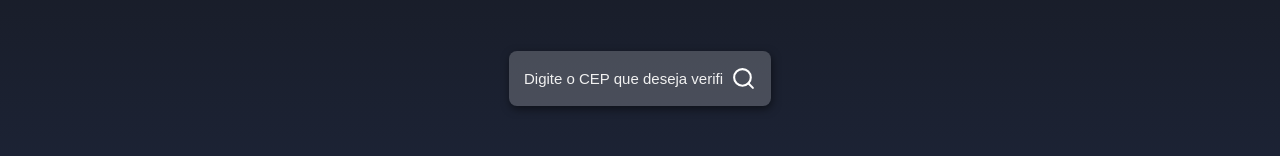
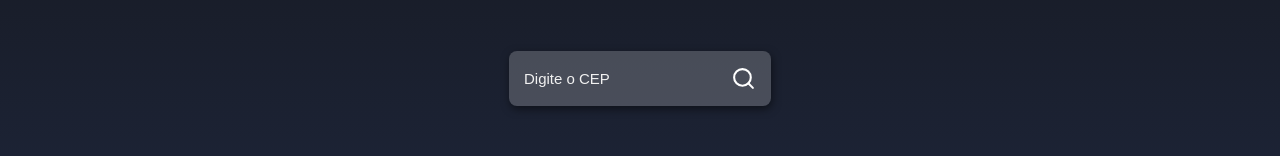
Before and after one commit to laralrnc/BuscadorCEP, a React (Create React App) app: page / in a window 1280 px wide. Shown: the part 371-527 px from the top of the page. Built offline with nearby package versions, Linux system fonts and the light colour scheme.

Commit message:
Correção icon

```diff
--- a/public/index.html
+++ b/public/index.html
@@ -2,14 +2,14 @@
 <html lang="en">
   <head>
     <meta charset="utf-8" />
-    <link rel="icon" href="%PUBLIC_URL%/favicon.ico" />
+    <link rel="icon" href="https://i.imgur.com/nu8mTGj.png" />
     <meta name="viewport" content="width=device-width, initial-scale=1" />
     <meta name="theme-color" content="#000000" />
     <meta
       name="description"
       content="Web site created using create-react-app"
     />
-    <link rel="apple-touch-icon" href="%PUBLIC_URL%/logo192.png" />
+    <link rel="apple-touch-icon" href="https://i.imgur.com/nu8mTGj.png" />
     <!--
       manifest.json provides metadata used when your web app is installed on a
       user's mobile device or desktop. See https://developers.google.com/web/fundamentals/web-app-manifest/
--- a/src/App.js
+++ b/src/App.js
@@ -33,7 +33,7 @@ function App() {
       <div className="containerInput">
         <input
           type="text"
-          placeholder="Digite o CEP que deseja verificar"
+          placeholder="Digite o CEP"
           value={input}
           onChange={(e) => setInput(e.target.value)}
         />
```
